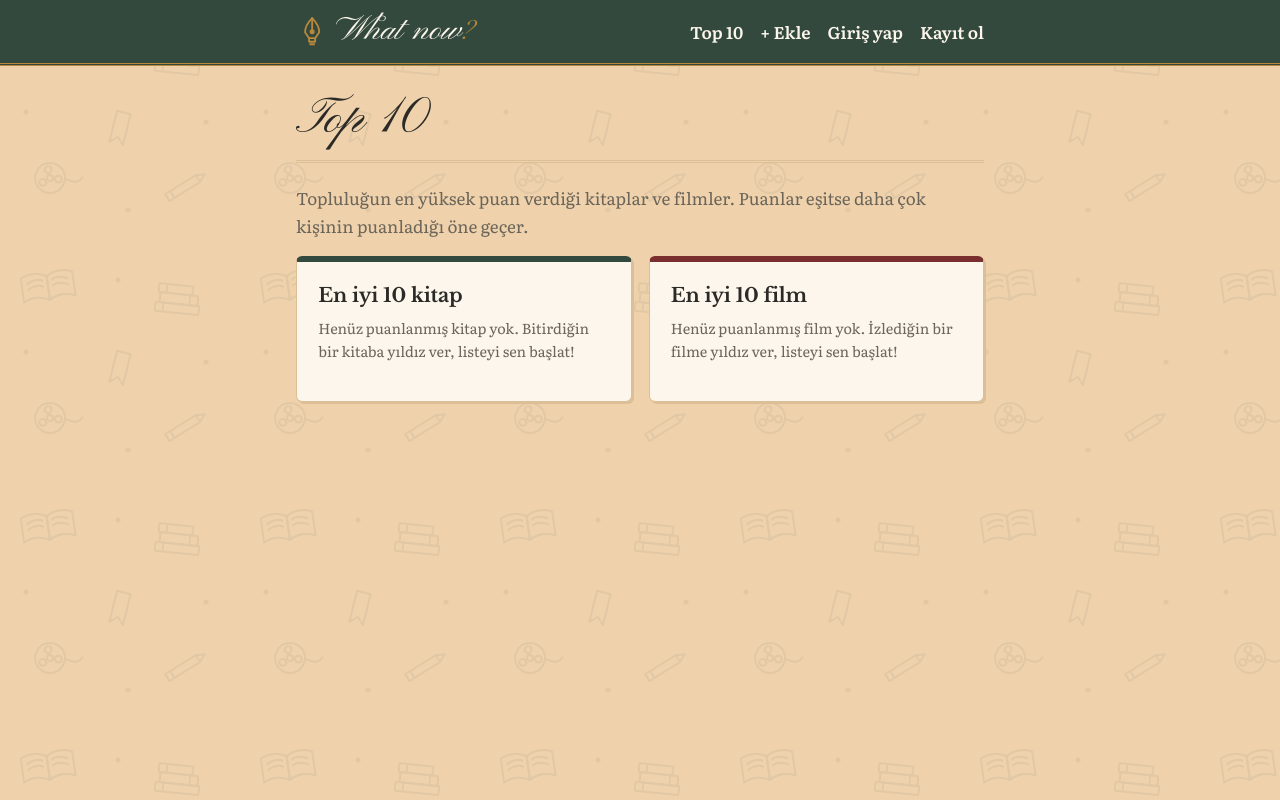
After one commit to ilaydatatli/WhatNow-, a Django app: page /top/ in a window 1280 px wide. The commit adds this page. Run offline with Django 5.2, Linux system fonts and the light colour scheme; data that the repository does not hold is empty; parts of the project's set-up code (start-up, migrations or seed data) failed here and were passed over.

Commit message:
add mini quiz, top 10 page, kind icons, pen logo and warmer colors
q
clear
git push

```diff
--- a/shelf/urls.py
+++ b/shelf/urls.py
@@ -6,6 +6,8 @@ app_name = "shelf"
 
 urlpatterns = [
     path("", views.feed, name="feed"),
+    path("top/", views.top, name="top"),
+    path("quiz/", views.quiz, name="quiz"),
     path("items/new/", views.item_create, name="item_create"),
     path("items/search/", views.item_search, name="item_search"),
     path("items/<int:pk>/", views.item_detail, name="item_detail"),
--- a/shelf/views.py
+++ b/shelf/views.py
@@ -13,10 +13,12 @@ from accounts.models import User
 
 from .forms import ItemForm, ShelfEntryForm
 from .models import Item, ShelfEntry
+from .quiz import make_question
 
 PAGE_SIZE = 20
 SEARCH_MIN_LENGTH = 3
 SEARCH_LIMIT = 8
+TOP_SIZE = 10
 
 
 def _safe_next(request, fallback):
@@ -109,6 +111,28 @@ def item_search(request):
     )
 
 
+def top(request):
+    """Top 10 books and films by average star rating (ties: more ratings first)."""
+    rated = (
+        Item.objects.annotate(
+            avg_rating=Avg("entries__rating"),
+            rating_count=Count("entries", filter=Q(entries__rating__isnull=False)),
+        )
+        .filter(rating_count__gt=0)
+        .order_by("-avg_rating", "-rating_count", "title")
+    )
+    lists = [
+        ("Kitap", "book", rated.filter(kind=Item.Kind.BOOK)[:TOP_SIZE]),
+        ("Film", "film", rated.filter(kind=Item.Kind.FILM)[:TOP_SIZE]),
+    ]
+    return render(request, "shelf/top.html", {"lists": lists})
+
+
+def quiz(request):
+    """One random quiz question as JSON (the answer is included; it is just for fun)."""
+    return JsonResponse({"question": make_question()})
+
+
 def item_detail(request, pk):
     item = get_object_or_404(
         Item.objects.select_related("added_by").annotate(
--- a/static/css/main.css
+++ b/static/css/main.css
@@ -1,21 +1,22 @@
 /* What now? — "library book" theme. See CLAUDE.md section 6. */
 
 :root {
-  --bg:          #F3ECDD;  /* aged paper */
-  --surface:     #FBF7EE;  /* page */
+  --bg:          #EFD2AC;  /* warm apricot paper */
+  --surface:     #FCF6EC;  /* page */
   --ink:         #2B2A26;  /* ink */
   --ink-soft:    #6B655A;  /* pencil */
   --primary:     #7A2E2E;  /* oxblood binding */
   --primary-dk:  #5E2121;  /* hover */
   --accent:      #B8893B;  /* antique gilt — stars, progress */
   --olive:       #34493D;  /* library green — header, badges, spines */
-  --line:        #D9CDB5;  /* borders */
+  --line:        #DDBF97;  /* borders */
 
   --radius: 6px;
   --radius-sm: 3px;
   --shadow: 2px 2px 0 var(--line);
   --font-heading: "Libre Baskerville", Georgia, serif;
   --font-body: "Literata", Georgia, serif;
+  --font-script: "Pinyon Script", "Snell Roundhand", cursive;  /* fountain-pen titles */
 }
 
 *,
@@ -122,7 +123,7 @@ main.container {
   text-decoration: none;
 }
 
-.brand span { color: var(--primary); }
+.brand-text > span { color: var(--primary); }
 .brand:hover { color: var(--ink); }
 
 .nav {
@@ -638,7 +639,7 @@ h1, h2, h3 { letter-spacing: -0.01em; }
 
 .brand,
 .brand:hover { color: var(--surface); }
-.brand span { color: var(--accent); }
+.brand-text > span { color: var(--accent); }
 
 .nav a,
 .nav .link-button { color: var(--surface); }
@@ -678,3 +679,168 @@ h1, h2, h3 { letter-spacing: -0.01em; }
 }
 
 .stat-number { font-family: var(--font-heading); }
+
+/* ---------- Corner quiz ---------- */
+
+.quiz {
+  padding: 0.8rem 1rem;
+  font-size: 0.92rem;
+  border-top: 4px solid var(--accent);
+}
+
+.quiz[hidden] { display: none; }
+
+.quiz summary {
+  font-family: var(--font-script);
+  font-size: 1.6rem;
+  line-height: 1.2;
+  color: var(--primary);
+  cursor: pointer;
+}
+
+.quiz-question {
+  margin: 0.5rem 0 0.6rem;
+  font-weight: 600;
+}
+
+.quiz-options {
+  display: grid;
+  gap: 0.4rem;
+}
+
+.quiz-option {
+  padding: 0.4rem 0.7rem;
+  font: inherit;
+  text-align: left;
+  color: var(--ink);
+  background: var(--bg);
+  border: 1.5px solid var(--line);
+  border-radius: var(--radius-sm);
+  cursor: pointer;
+}
+
+.quiz-option:hover:not(:disabled) { border-color: var(--ink-soft); }
+.quiz-option:disabled { cursor: default; }
+.quiz-option.is-right { color: var(--surface); background: var(--olive); border-color: var(--olive); }
+.quiz-option.is-wrong { color: var(--surface); background: var(--primary); border-color: var(--primary); }
+
+.quiz-result {
+  min-height: 1.2em;
+  margin: 0.6rem 0 0.3rem;
+  font-weight: 600;
+}
+
+/* Wide screens: the quiz floats in the right margin, beside the feed. */
+@media (min-width: 1300px) {
+  .quiz {
+    position: fixed;
+    top: 130px;
+    left: calc(50% + 360px + 24px);
+    width: 250px;
+    max-height: calc(100vh - 160px);
+    overflow-y: auto;
+    margin: 0;
+    z-index: 5;
+  }
+}
+
+/* ---------- Fountain-pen titles ---------- */
+
+.brand,
+.page-head h1,
+main.container > h1 {
+  font-family: var(--font-script);
+  font-weight: 400;
+  letter-spacing: 0;
+}
+
+.brand { font-size: 2rem; line-height: 1.1; }
+
+.page-head h1,
+main.container > h1 {
+  font-size: 2.6rem;
+  line-height: 1.15;
+  color: var(--ink);
+}
+
+@media (min-width: 640px) {
+  .page-head h1,
+  main.container > h1 { font-size: 3rem; }
+}
+
+/* ---------- Kind icon (book / movie camera) ---------- */
+
+.item-card,
+.feed-card,
+.item-head { position: relative; }
+
+.kind-icon {
+  position: absolute;
+  top: 0.75rem;
+  right: 0.85rem;
+  display: grid;
+  place-items: center;
+  width: 2.4rem;
+  height: 2.4rem;
+  border-radius: 50%;
+  pointer-events: none;
+}
+
+.kind-icon svg { width: 1.5rem; height: 1.5rem; }
+.kind-book { color: var(--olive); background: rgba(52, 73, 61, 0.1); }
+.kind-film { color: var(--primary); background: rgba(122, 46, 46, 0.1); }
+
+/* Keep titles clear of the corner icon. */
+.item-card h2,
+.feed-card .feed-line,
+.feed-card h2,
+.item-head > .meta:first-of-type { padding-right: 2.8rem; }
+
+/* ---------- Logo ---------- */
+
+.brand {
+  display: inline-flex;
+  align-items: center;
+  gap: 0.45rem;
+}
+
+.brand-nib {
+  width: 1.9rem;
+  height: 1.9rem;
+  color: var(--accent);
+  flex-shrink: 0;
+}
+
+/* ---------- Top 10 ---------- */
+
+.top-grid {
+  display: grid;
+  gap: 1rem;
+}
+
+@media (min-width: 640px) {
+  .top-grid { grid-template-columns: 1fr 1fr; }
+}
+
+.top-list { margin: 0; }
+.top-book { border-top: 6px solid var(--olive); }
+.top-film { border-top: 6px solid var(--primary); }
+
+.top-title { font-size: 1.15rem; }
+
+.top-list ol {
+  margin: 0;
+  padding-left: 1.6rem;
+}
+
+.top-list li {
+  padding: 0.45rem 0;
+  border-bottom: 1px dashed var(--line);
+}
+
+.top-list li:last-child { border-bottom: 0; }
+.top-list li::marker { font-family: var(--font-heading); font-weight: 700; color: var(--accent); }
+.top-list a { display: block; font-weight: 700; }
+.top-list .meta-soft { display: block; font-size: 0.85rem; }
+.top-score { display: block; font-size: 0.88rem; }
+.top-score .meta-soft { display: inline; }
--- a/static/js/main.js
+++ b/static/js/main.js
@@ -117,3 +117,58 @@ document.querySelectorAll("[data-item-search]").forEach((form) => {
     }, 250);
   });
 });
+
+// Feed corner quiz: fetches a question built from the catalog and checks the answer in place.
+document.querySelectorAll("[data-quiz]").forEach((box) => {
+  const questionEl = box.querySelector("[data-quiz-question]");
+  const optionsEl = box.querySelector("[data-quiz-options]");
+  const resultEl = box.querySelector("[data-quiz-result]");
+  const nextButton = box.querySelector("[data-quiz-next]");
+
+  function show(data) {
+    questionEl.textContent = data.question;
+    resultEl.replaceChildren();
+    optionsEl.replaceChildren(
+      ...data.options.map((option) => {
+        const button = document.createElement("button");
+        button.type = "button";
+        button.className = "quiz-option";
+        button.textContent = option;
+        button.addEventListener("click", () => answer(button, option, data));
+        return button;
+      })
+    );
+  }
+
+  function answer(chosen, option, data) {
+    optionsEl.querySelectorAll("button").forEach((button) => {
+      button.disabled = true;
+      if (button.textContent === data.answer) button.classList.add("is-right");
+    });
+    const right = option === data.answer;
+    if (!right) chosen.classList.add("is-wrong");
+
+    const link = document.createElement("a");
+    link.href = data.item_url;
+    link.textContent = data.item_title;
+    resultEl.append(right ? "Bildin! " : `Doğrusu: ${data.answer}. `, link, " →");
+  }
+
+  async function load() {
+    try {
+      const response = await fetch(box.dataset.quiz);
+      const data = (await response.json()).question;
+      if (!data) return; // empty catalog: keep the quiz hidden
+      show(data);
+      box.hidden = false;
+    } catch (error) {
+      box.hidden = true;
+    }
+  }
+
+  // On narrow screens the quiz sits inside the feed, so start it folded.
+  if (window.matchMedia("(max-width: 1299px)").matches) box.open = false;
+
+  nextButton.addEventListener("click", load);
+  load();
+});
--- a/templates/base.html
+++ b/templates/base.html
@@ -6,15 +6,24 @@
   <title>{% block title %}What now?{% endblock %}</title>
   <link rel="preconnect" href="https://fonts.googleapis.com">
   <link rel="preconnect" href="https://fonts.gstatic.com" crossorigin>
-  <link rel="stylesheet" href="https://fonts.googleapis.com/css2?family=Libre+Baskerville:ital,wght@0,400;0,700;1,400&family=Literata:opsz,wght@7..72,400;7..72,600;7..72,700&display=swap">
+  <link rel="stylesheet" href="https://fonts.googleapis.com/css2?family=Pinyon+Script&family=Libre+Baskerville:ital,wght@0,400;0,700;1,400&family=Literata:opsz,wght@7..72,400;7..72,600;7..72,700&display=swap">
   <link rel="stylesheet" href="{% static 'css/main.css' %}">
   <script src="{% static 'js/main.js' %}" defer></script>
 </head>
 <body>
   <header class="site-header">
     <div class="container">
-      <a class="brand" href="{% url 'shelf:feed' %}">What now<span>?</span></a>
+      <a class="brand" href="{% url 'shelf:feed' %}">
+        <svg class="brand-nib" viewBox="0 0 32 32" fill="none" stroke="currentColor" stroke-width="1.8" stroke-linecap="round" stroke-linejoin="round" aria-hidden="true">
+          <path d="M16 3c4.5 4.5 7 9.5 7 14l-4 6h-6l-4-6c0-4.5 2.5-9.5 7-14z"/>
+          <path d="M16 3v12"/>
+          <circle cx="16" cy="16.5" r="1.6" fill="currentColor"/>
+          <path d="M13 23v3.5h6V23M14 29h4"/>
+        </svg>
+        <span class="brand-text">What now<span>?</span></span>
+      </a>
       <nav class="nav">
+        <a href="{% url 'shelf:top' %}">Top 10</a>
         <a href="{% url 'shelf:item_create' %}">+ Ekle</a>
         {% if user.is_authenticated %}
           <a class="nav-user" href="{% url 'accounts:profile' %}">Rafım · @{{ user.username }}</a>
--- a/templates/shelf/_item_heading.html
+++ b/templates/shelf/_item_heading.html
@@ -1,4 +1,5 @@
 {# Card title for an item; the whole card is clickable through the title link. #}
+{% include "shelf/_kind_icon.html" %}
 <h2><a href="{{ item.get_absolute_url }}">{{ item.title }}</a></h2>
 <p class="meta">
   <span class="badge">{{ item.get_kind_display }}</span>
--- a/templates/shelf/item_detail.html
+++ b/templates/shelf/item_detail.html
@@ -5,6 +5,7 @@
 
 {% block content %}
   <article class="card item-head">
+    {% include "shelf/_kind_icon.html" %}
     <p class="meta"><span class="badge">{{ item.get_kind_display }}</span>{% if item.genre %}<span>{{ item.genre }}</span>{% endif %}</p>
     <h1>{{ item.title }}</h1>
     <p class="item-sub">{{ item.creator }} · {{ item.year }}</p>
--- /dev/null
+++ b/templates/shelf/top.html
@@ -0,0 +1,35 @@
+{% extends "base.html" %}
+{% load shelf_extras %}
+
+{% block title %}Top 10 · What now?{% endblock %}
+
+{% block content %}
+  <div class="page-head">
+    <h1>Top 10</h1>
+  </div>
+  <p class="lead">Topluluğun en yüksek puan verdiği kitaplar ve filmler. Puanlar eşitse daha çok kişinin puanladığı öne geçer.</p>
+
+  <div class="top-grid">
+    {% for label, kind, items in lists %}
+      <section class="card top-list top-{{ kind }}">
+        <h2 class="top-title">En iyi 10 {{ label|lower }}</h2>
+        {% if items %}
+          <ol>
+            {% for item in items %}
+              <li>
+                <a href="{{ item.get_absolute_url }}">{{ item.title }}</a>
+                <span class="meta-soft">{{ item.creator }} · {{ item.year }}</span>
+                <span class="top-score">
+                  <span class="stars">{{ item.avg_rating|stars }}</span>
+                  {{ item.avg_rating|floatformat:1 }} <span class="meta-soft">({{ item.rating_count }})</span>
+                </span>
+              </li>
+            {% endfor %}
+          </ol>
+        {% else %}
+          <p class="meta-soft">Henüz puanlanmış {{ label|lower }} yok. {% if kind == "book" %}Bitirdiğin bir kitaba{% else %}İzlediğin bir filme{% endif %} yıldız ver, listeyi sen başlat!</p>
+        {% endif %}
+      </section>
+    {% endfor %}
+  </div>
+{% endblock %}
```
Also changed, not shown: CLAUDE.md (+9 -5 lines), shelf/quiz.py (added, +64 -0 lines), shelf/tests.py (+56 -0 lines), templates/shelf/_kind_icon.html (added, +18 -0 lines), templates/shelf/feed.html (+9 -0 lines).
